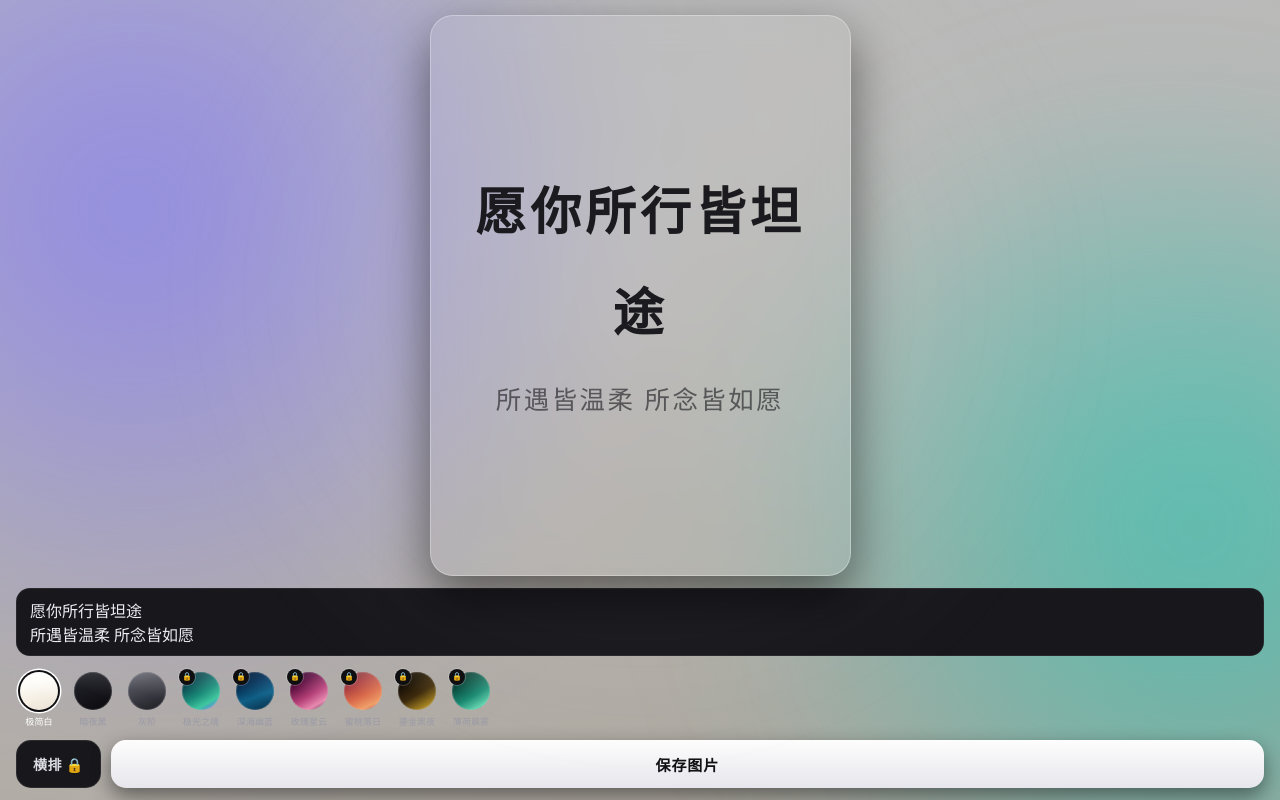
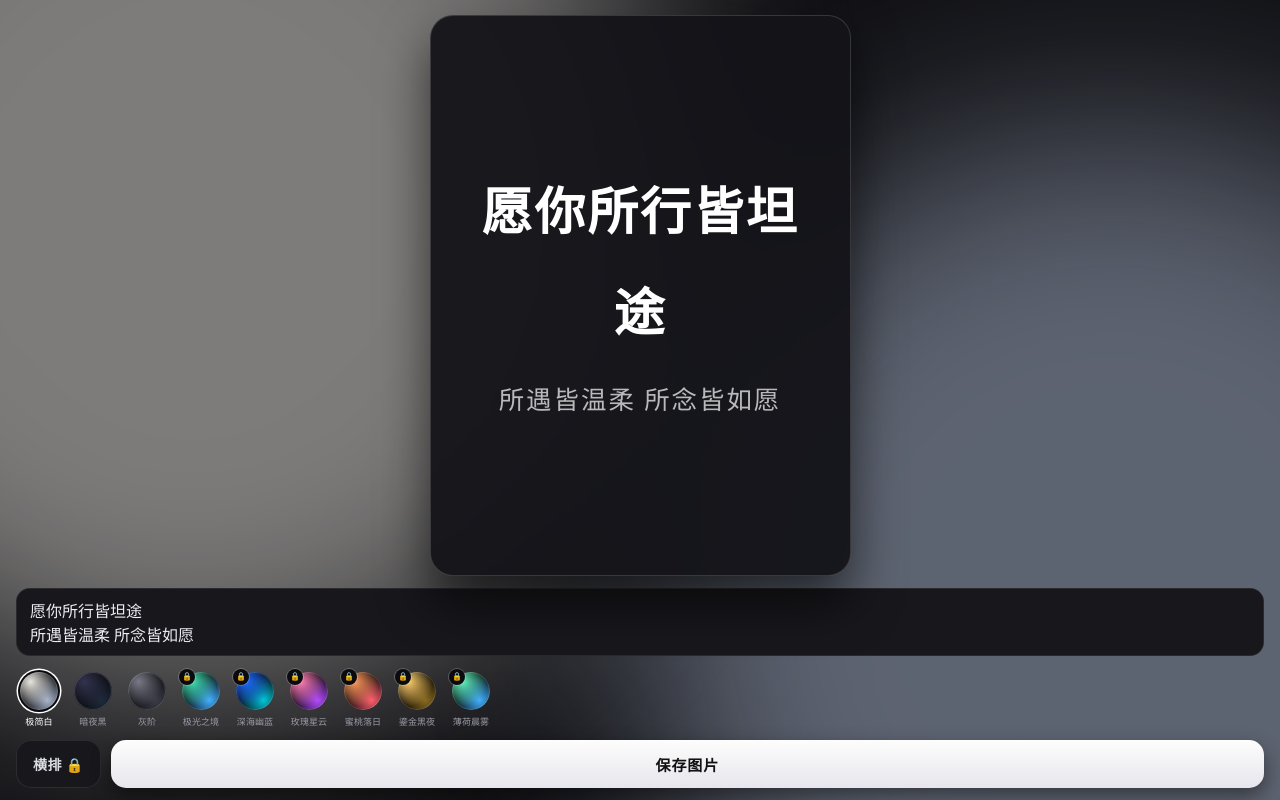
Before and after one commit to wmnbmh/card-maker-tool, a plain HTML site: page index.html in a window 1280 px wide. Drawn offline with nearby package versions, Linux system fonts and the light colour scheme.

Commit message:
Refactor styles for improved dark theme support
Updated theme color and background styles for better contrast and aesthetics. Modified font family and adjusted styles for various elements to enhance visual appearance.

```diff
--- a/index.html
+++ b/index.html
@@ -3,7 +3,7 @@
 <head>
 <meta charset="utf-8">
 <meta name="viewport" content="width=device-width,initial-scale=1,maximum-scale=1,minimum-scale=1,user-scalable=no,viewport-fit=cover">
-<meta name="theme-color" content="#0f0f12">
+<meta name="theme-color" content="#0a0a0f">
 <meta name="apple-mobile-web-app-capable" content="yes">
 <title>文字卡片生成器</title>
 <script src="https://cdn.jsdelivr.net/npm/html2canvas@1.4.1/dist/html2canvas.min.js"></script>
@@ -11,36 +11,34 @@
 *{margin:0;padding:0;box-sizing:border-box;-webkit-tap-highlight-color:transparent;}
 
 html,body{height:100%;overflow:hidden;touch-action:manipulation;overscroll-behavior:none;-webkit-text-size-adjust:100%;}
-html{background:#0f0f12;}
+html{background:#0a0a0f;}
 
-/* ===== 强制衬线体（宋体） ===== */
+/* ===== 强制宋体 ===== */
 body,#txt,#t1,#t2,#ta,#vBtn,#save,#payBox,.swn{
-  font-family:serif !important;
-  font-family:"Noto Serif SC","Songti SC","STSong","Source Han Serif SC",SimSun,serif !important;
+  font-family: "Noto Serif SC", "Songti SC", serif !important;
 }
 
 body{
-  color:#e9e9ee;
-  background-color:#0f0f12;
-  background-repeat:no-repeat;
-  background-size:cover;
-  background-position:center;
+  background:#0a0a0f;
+  color:#ffffff;
   user-select:none;-webkit-user-select:none;-webkit-touch-callout:none;
 }
 
-/* ===== 底层模糊光斑 ===== */
-#glowA,#glowB{
+/* ===== 弥散光 / 极光背景 ===== */
+#blob1,#blob2{
   position:fixed;z-index:0;border-radius:50%;
-  filter:blur(80px);
+  filter:blur(100px);
+  opacity:0.5;
   pointer-events:none;
+  will-change:transform,background-color;
 }
-#glowA{
-  width:72vw;height:72vw;left:-22vw;top:-16vw;
-  background:radial-gradient(circle at 45% 45%,rgba(120,110,255,.65) 0%,rgba(120,110,255,0) 70%);
+#blob1{
+  width:74vw;height:74vw;left:-22vw;top:-20vw;
+  background-color:#ff7eb3;
 }
-#glowB{
-  width:68vw;height:68vw;right:-24vw;bottom:-16vw;
-  background:radial-gradient(circle at 55% 45%,rgba(0,205,185,.55) 0%,rgba(0,205,185,0) 70%);
+#blob2{
+  width:74vw;height:74vw;right:-24vw;bottom:-22vw;
+  background-color:#42b0ff;
 }
 
 #app{
@@ -54,38 +52,23 @@ body{
   flex:1 1 auto;min-height:0;display:flex;align-items:center;justify-content:center;
   position:relative;
 }
-#stage:before{
-  content:"";position:absolute;width:78%;aspect-ratio:1/1;border-radius:50%;
-  background:radial-gradient(circle,rgba(255,255,255,.08) 0%,rgba(255,255,255,0) 70%);
-  filter:blur(18px);pointer-events:none;
-}
 
-/* ===== 卡片本体：全透明毛玻璃（无任何渐变） ===== */
+/* ===== 卡片：深色纯色 + 细边框 + 大阴影 ===== */
 #capture-area{
   position:relative;
   overflow:hidden;
   isolation:isolate;
-  background: rgba(255, 255, 255, 0.05) !important;
-  -webkit-backdrop-filter:blur(15px) !important;
-  backdrop-filter: blur(15px) !important;
-  border: 1px solid rgba(255,255,255,0.3) !important;
-  box-shadow: 0 20px 50px rgba(0,0,0,0.5) !important;
+  background: rgba(20, 20, 25, 0.95) !important;
+  border: 1px solid rgba(255, 255, 255, 0.15) !important;
+  box-shadow: 0 25px 50px rgba(0,0,0,0.6) !important;
+  color:#ffffff;
 }
 #capture-area.capture{
+  background:#141419 !important;
   border-color:transparent !important;
   box-shadow:none !important;
   border-radius:0 !important;
 }
-
-/* 仅在生成图片时出现的渐变底，保证导出的 PNG 不透明 */
-#artBg{
-  position:absolute;inset:0;z-index:0;
-  opacity:0;
-  background-repeat:no-repeat;
-  background-size:cover;
-  background-position:center;
-}
-#capture-area.capture #artBg{opacity:1;}
 
 #inner{
   position:absolute;inset:0;z-index:2;overflow:hidden;
@@ -94,17 +77,18 @@ body{
 }
 #txt{
   flex:0 0 auto;text-align:center;
-  font-family:"Noto Serif SC","Songti SC","STSong",serif !important;
+  letter-spacing:2px;
+  font-family: "Noto Serif SC", "Songti SC", serif !important;
 }
-#t1,#t2{white-space:pre-wrap;word-break:break-word;overflow-wrap:anywhere;}
-#t1{font-weight:700;letter-spacing:.08em;line-height:2;}
-#t2{font-weight:400;opacity:.62;letter-spacing:.1em;line-height:2;}
+#t1,#t2{white-space:pre-wrap;word-break:break-word;overflow-wrap:anywhere;line-height:2;}
+#t1{font-weight:700;color:#ffffff;}
+#t2{font-weight:400;color:#ffffff;opacity:0.7;}
 #capture-area.vt #txt{writing-mode:vertical-rl;text-orientation:mixed;}
 
 /* ===== 操作区 ===== */
 #panel{flex:0 0 auto;display:flex;flex-direction:column;gap:10px;}
 #ta{
-  width:100%;height:68px;resize:none;border:1px solid rgba(255,255,255,.07);outline:none;
+  width:100%;height:68px;resize:none;border:1px solid rgba(255,255,255,.08);outline:none;
   background:#17171c;border-radius:14px;color:#ececf2;
   font-size:16px;line-height:1.5;padding:11px 13px;
   user-select:text;-webkit-user-select:text;touch-action:pan-y;
@@ -120,16 +104,16 @@ body{
 .sw{flex:0 0 auto;width:42px;display:flex;flex-direction:column;align-items:center;gap:5px;background:none;border:none;}
 .dot{
   position:relative;width:38px;height:38px;border-radius:50%;
-  box-shadow:inset 0 0 0 1px rgba(255,255,255,.14);
+  box-shadow:inset 0 0 0 1px rgba(255,255,255,.16);
   transition:transform .18s ease,box-shadow .18s ease;
 }
 .sw:active .dot{transform:scale(.9);}
-.sw.active .dot{box-shadow:0 0 0 2px #0f0f12,0 0 0 3.5px #fff,inset 0 0 0 1px rgba(255,255,255,.14);}
+.sw.active .dot{box-shadow:0 0 0 2px #0a0a0f,0 0 0 3.5px #fff,inset 0 0 0 1px rgba(255,255,255,.16);}
 .swn{font-size:9px;color:#9a9aa6;white-space:nowrap;letter-spacing:.01em;}
 .sw.active .swn{color:#fff;}
 .lock{
   position:absolute;top:-3px;left:-3px;width:16px;height:16px;border-radius:50%;
-  background:#0f0f12;box-shadow:0 0 0 1px rgba(255,255,255,.22);
+  background:#0a0a0f;box-shadow:0 0 0 1px rgba(255,255,255,.22);
   display:flex;align-items:center;justify-content:center;font-size:8px;line-height:1;
 }
 #actions{display:flex;gap:10px;}
@@ -222,13 +206,12 @@ body{
 </style>
 </head>
 <body>
-<div id="glowA"></div>
-<div id="glowB"></div>
+<div id="blob1"></div>
+<div id="blob2"></div>
 
 <div id="app">
   <div id="stage">
     <div id="capture-area">
-      <div id="artBg"></div>
       <div id="inner">
         <div id="txt">
           <div id="t1"></div>
@@ -278,7 +261,7 @@ body{
 (function(){
   'use strict';
   var $=function(id){return document.getElementById(id);};
-  var stage=$('stage'),cap=$('capture-area'),artBg=$('artBg'),
+  var stage=$('stage'),cap=$('capture-area'),blob1=$('blob1'),blob2=$('blob2'),
       inner=$('inner'),txt=$('txt'),t1=$('t1'),t2=$('t2'),ta=$('ta'),
       row=$('tplRow'),saveBtn=$('save'),vBtn=$('vBtn'),
       payMask=$('payMask'),payBox=$('payBox'),payCode=$('payCode'),payErr=$('payErr'),
@@ -287,33 +270,15 @@ body{
   var KEY_VIP='tcard_vip_v1', KEY_LAST='tcard_last_v1';
 
   var TPL=[
-    {id:'white',name:'极简白',premium:false,solid:'#f7f4ee',
-      bg:'linear-gradient(200deg,rgba(255,255,255,.5) 0%,rgba(255,255,255,0) 55%),linear-gradient(165deg,#ffffff 0%,#fdfbf6 32%,#f4eee3 66%,#e8e0d2 100%)',
-      color:'#1b1b1f'},
-    {id:'night',name:'暗夜黑',premium:false,solid:'#141418',
-      bg:'linear-gradient(200deg,rgba(255,255,255,.09) 0%,rgba(255,255,255,0) 55%),linear-gradient(160deg,#2c2c35 0%,#1c1c23 34%,#131318 66%,#0a0a0e 100%)',
-      color:'#f4f4f7'},
-    {id:'gray',name:'灰阶',premium:false,solid:'#2b2b31',
-      bg:'linear-gradient(200deg,rgba(255,255,255,.13) 0%,rgba(255,255,255,0) 58%),linear-gradient(160deg,#71717d 0%,#50505a 32%,#34343c 66%,#1c1c22 100%)',
-      color:'#f0f0f4'},
-    {id:'aurora',name:'极光之境',premium:true,solid:'#0f3b4a',
-      bg:'linear-gradient(200deg,rgba(180,255,235,.22) 0%,rgba(180,255,235,0) 58%),linear-gradient(150deg,#06222f 0%,#0d4a52 28%,#1a8a78 54%,#3fc79f 76%,#6a5cff 100%)',
-      color:'#f2fffb'},
-    {id:'deepsea',name:'深海幽蓝',premium:true,solid:'#0a2140',
-      bg:'linear-gradient(200deg,rgba(120,200,255,.2) 0%,rgba(120,200,255,0) 62%),linear-gradient(160deg,#020a18 0%,#062a4d 30%,#0f5f86 62%,#0a2b44 100%)',
-      color:'#eaf6ff'},
-    {id:'nebula',name:'玫瑰星云',premium:true,solid:'#3a0f33',
-      bg:'linear-gradient(210deg,rgba(255,190,230,.22) 0%,rgba(255,190,230,0) 58%),linear-gradient(150deg,#1a0620 0%,#5c1040 30%,#b43f77 58%,#e88ab0 80%,#2a0a2e 100%)',
-      color:'#fff0f7'},
-    {id:'peach',name:'蜜桃落日',premium:true,solid:'#a83a44',
-      bg:'linear-gradient(200deg,rgba(255,225,180,.28) 0%,rgba(255,225,180,0) 58%),linear-gradient(155deg,#5f1b34 0%,#a63a41 30%,#d9694a 58%,#f0a06a 82%,#8c2f42 100%)',
-      color:'#fff4ec'},
-    {id:'gold',name:'鎏金黑夜',premium:true,solid:'#1a1408',
-      bg:'linear-gradient(200deg,rgba(255,220,140,.18) 0%,rgba(255,220,140,0) 55%),linear-gradient(150deg,#08080a 0%,#171006 28%,#3d2a0d 56%,#9a7a1f 80%,#d8b74a 100%)',
-      color:'#fff6da'},
-    {id:'mint',name:'薄荷晨雾',premium:true,solid:'#0b3a30',
-      bg:'linear-gradient(200deg,rgba(200,255,235,.22) 0%,rgba(200,255,235,0) 58%),linear-gradient(150deg,#03120f 0%,#0a4a3e 30%,#1c8a72 60%,#63d3ae 84%,#0d3d33 100%)',
-      color:'#ecfff9'}
+    {id:'white',name:'极简白',premium:false,base:'#121216',c1:'#e9e6df',c2:'#a9b6cc'},
+    {id:'night',name:'暗夜黑',premium:false,base:'#0a0a0f',c1:'#33334f',c2:'#1e2a3a'},
+    {id:'gray',name:'灰阶',premium:false,base:'#101014',c1:'#7a7a88',c2:'#3c3c48'},
+    {id:'aurora',name:'极光之境',premium:true,base:'#0a0f14',c1:'#3fe0b0',c2:'#42b0ff'},
+    {id:'deepsea',name:'深海幽蓝',premium:true,base:'#080f1a',c1:'#1b6bff',c2:'#00c6d7'},
+    {id:'nebula',name:'玫瑰星云',premium:true,base:'#120a16',c1:'#ff7eb3',c2:'#b44bff'},
+    {id:'peach',name:'蜜桃落日',premium:true,base:'#140b0e',c1:'#ff9a5a',c2:'#ff5f6d'},
+    {id:'gold',name:'鎏金黑夜',premium:true,base:'#0c0a06',c1:'#ffcf6b',c2:'#8a6a1f'},
+    {id:'mint',name:'薄荷晨雾',premium:true,base:'#07110f',c1:'#5ff2c0',c2:'#42b0ff'}
   ];
 
   var vip=false;
@@ -386,20 +351,13 @@ body{
     fit();
   }
 
-  /* ---------- 模板：渐变只上到 body 与导出底层 ---------- */
+  /* ---------- 模板：只换弥散光的颜色 ---------- */
   function apply(i){
     cur=i;
     var t=TPL[i];
-
-    document.body.style.backgroundImage=
-      'linear-gradient(rgba(10,10,14,.28),rgba(10,10,14,.28)),'+t.bg;
-    document.body.style.backgroundColor=t.solid;
-
-    artBg.style.backgroundImage=
-      'linear-gradient(rgba(255,255,255,.05),rgba(255,255,255,.05)),'+t.bg;
-    artBg.style.backgroundColor=t.solid;
-
-    cap.style.color=t.color;
+    document.body.style.backgroundColor=t.base;
+    blob1.style.backgroundColor=t.c1;
+    blob2.style.backgroundColor=t.c2;
 
     var kids=row.children;
     for(var k=0;k<kids.length;k++) kids[k].classList.toggle('active',k===i);
@@ -484,13 +442,13 @@ body{
       imageTimeout:0,removeContainer:true,
       onclone:function(doc){
         var de=doc.documentElement,b=doc.body;
-        de.style.width=vw+'px';de.style.height=vh+'px';de.style.overflow='hidden';de.style.background='#0f0f12';
-        if(b){b.style.position='static';b.style.margin='0';b.style.padding='0';b.style.width=vw+'px';b.style.height=vh+'px';b.style.overflow='hidden';b.style.background='#0f0f12';}
+        de.style.width=vw+'px';de.style.height=vh+'px';de.style.overflow='hidden';de.style.background='#0a0a0f';
+        if(b){b.style.position='static';b.style.margin='0';b.style.padding='0';b.style.width=vw+'px';b.style.height=vh+'px';b.style.overflow='hidden';b.style.background='#0a0a0f';}
         var app=doc.getElementById('app');
         if(app){app.style.height=vh+'px';app.style.overflow='hidden';}
-        var ga=doc.getElementById('glowA'),gb=doc.getElementById('glowB');
-        if(ga){ga.style.display='none';}
-        if(gb){gb.style.display='none';}
+        var l1=doc.getElementById('blob1'),l2=doc.getElementById('blob2');
+        if(l1){l1.style.display='none';}
+        if(l2){l2.style.display='none';}
         var c=doc.getElementById('capture-area');
         if(c){c.style.borderRadius='0';c.style.boxShadow='none';c.style.borderColor='transparent';}
       }
@@ -554,8 +512,10 @@ body{
       b.className='sw';
       var dot=document.createElement('span');
       dot.className='dot';
-      dot.style.background=t.bg;
-      dot.style.backgroundColor=t.solid;
+      dot.style.backgroundColor=t.base;
+      dot.style.backgroundImage=
+        'radial-gradient(circle at 28% 26%,'+t.c1+' 0%,rgba(0,0,0,0) 62%),'+
+        'radial-gradient(circle at 72% 74%,'+t.c2+' 0%,rgba(0,0,0,0) 62%)';
       if(t.premium&&!vip){
         var lk=document.createElement('span');
         lk.className='lock';
```
